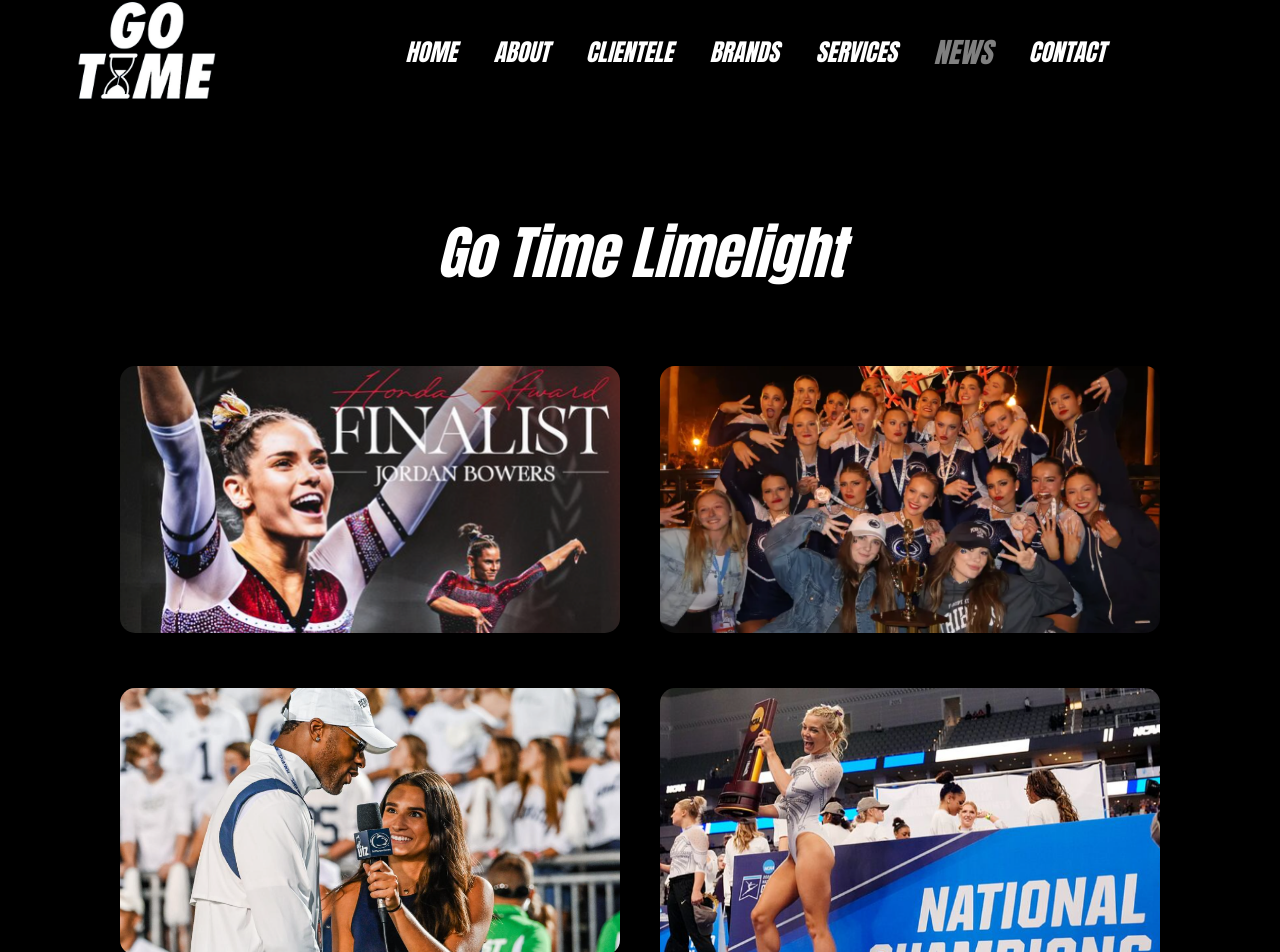
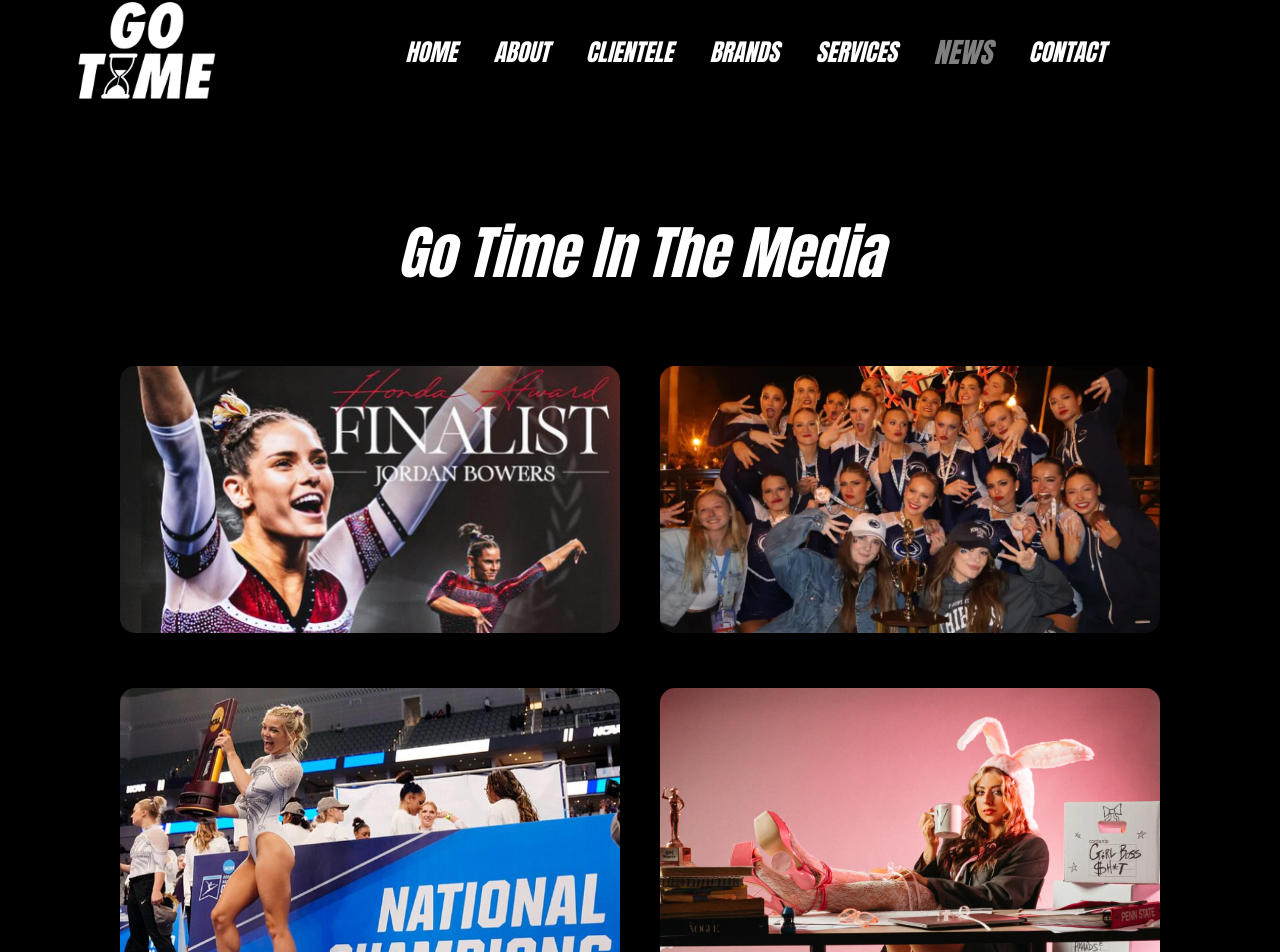
Before and after one commit to jcote2502/GoTime, a React (Create React App) app: page /news in a window 1280 px wide. Shown: the part 11-963 px from the top of the page. Built offline with nearby package versions, Linux system fonts and the light colour scheme.

Commit message:
wednesday wrap up

```diff
--- a/src/data/news.js
+++ b/src/data/news.js
@@ -12,13 +12,6 @@
         desc:"Nikki Romano and the Lionettes win bronze",
         image:process.env.PUBLIC_URL + '/news/news12.png',
         link:'https://onwardstate.com/2024/01/17/penn-state-lionettes-place-third-at-national-competition/',
-    },
-    {
-        id:null,
-        title:"Destiny Sanchez making waves",
-        desc:"Destiny Sanchez recieves the Lisa Byington Award",
-        image:process.env.PUBLIC_URL + '/news/news13.png',
-        link:'https://gopsusports.com/news/2024/5/21/general-destiny-sanchez-lisa-byington-award.aspx',
     },
     {
         id:null,
--- a/src/pages/news.js
+++ b/src/pages/news.js
@@ -3,7 +3,7 @@
 const News = () => {
     return(
         <>
-            <div className="news-head">Go Time Limelight</div>
+            <div className="news-head">Go Time In The Media</div>
             <div className="srvc-wrap">
                 {news.map((article, index)=>(
                     <div key={index}>
```
Also changed, not shown: public/services/.png (deleted).
